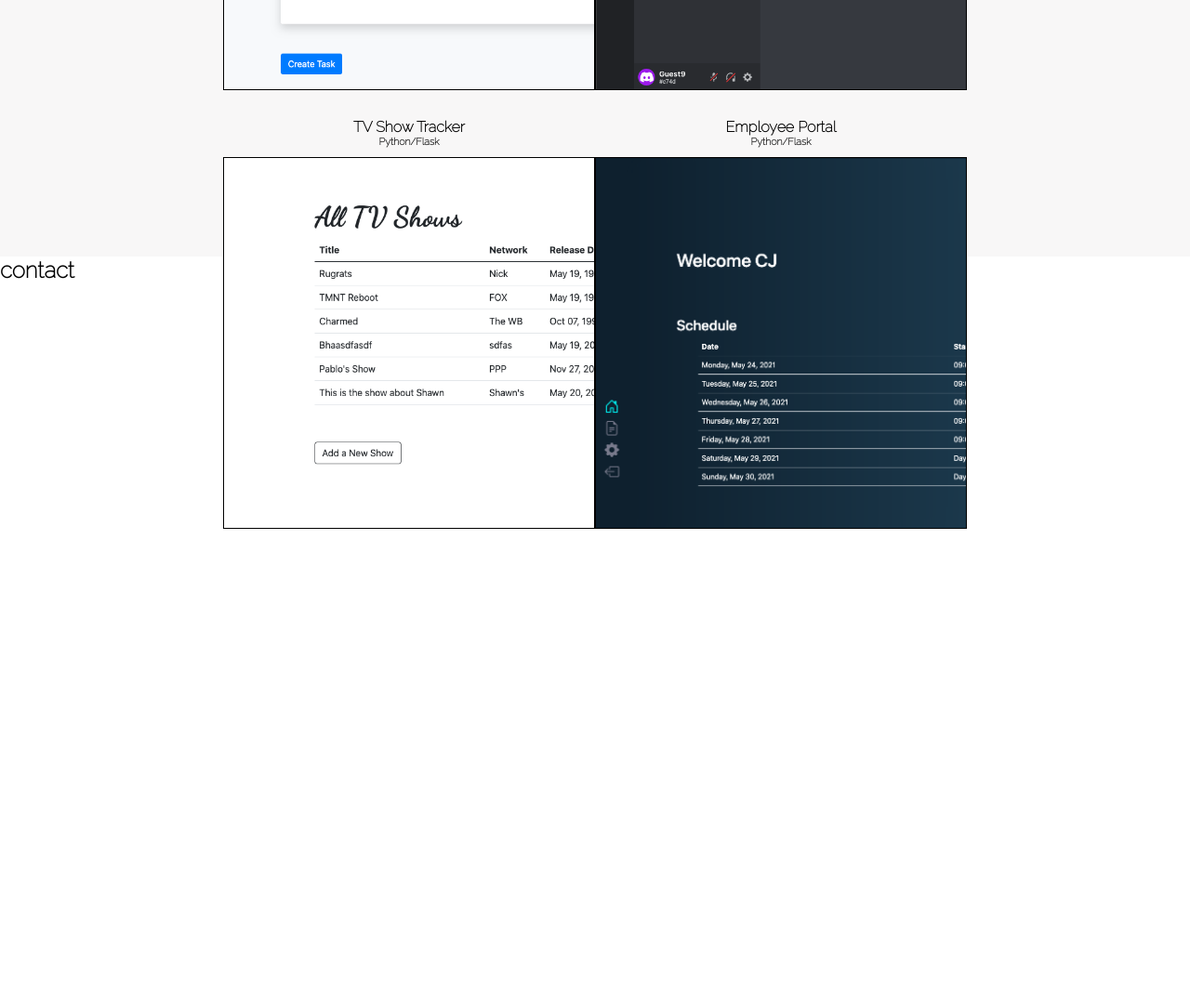
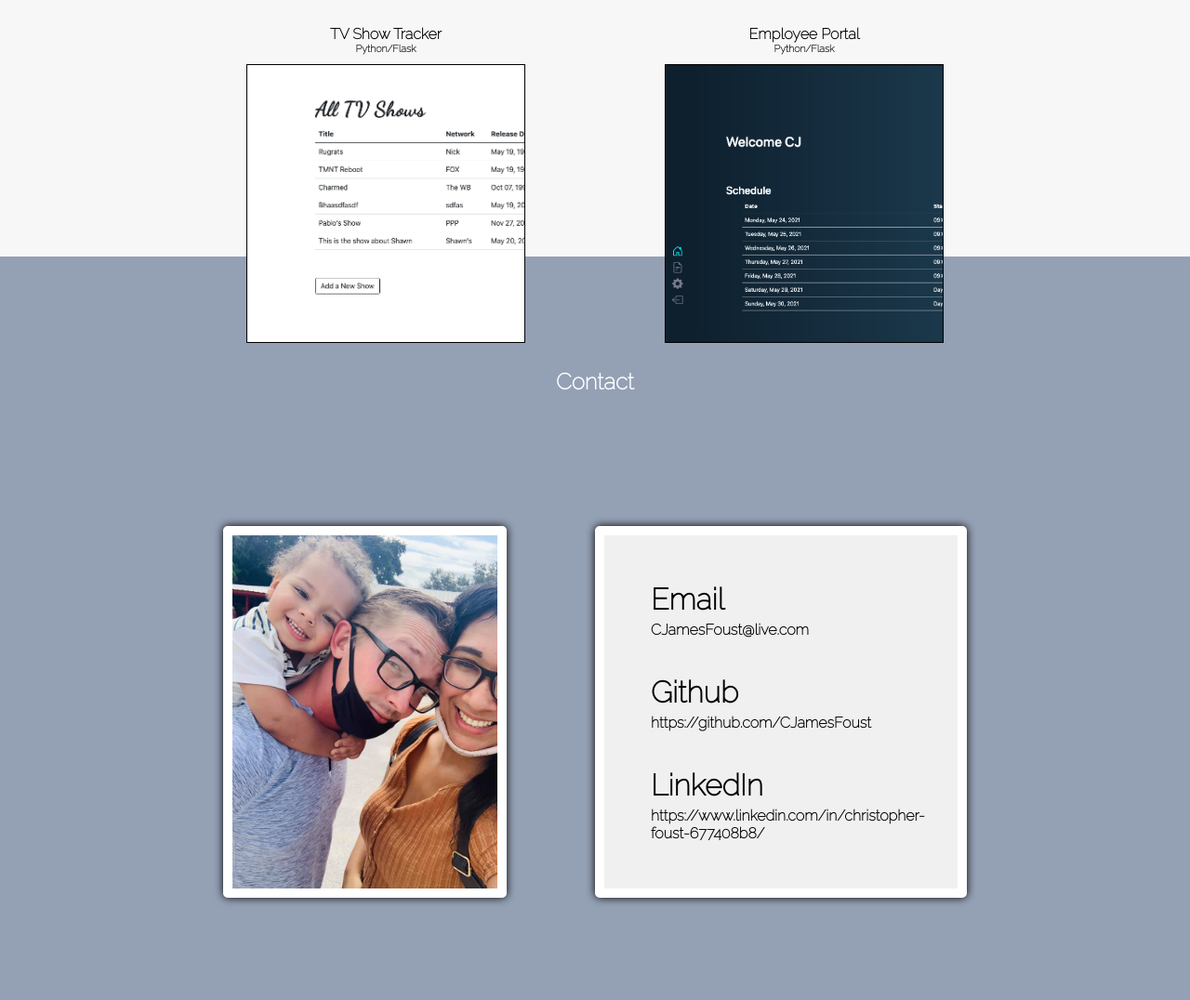
Before and after one commit to CJamesFoust/Portfolio-Website, a plain HTML site: page index.html in a window 1280 px wide. Shown: the part 2124-3200 px from the top of the page at 93% size. Drawn offline with nearby package versions, Linux system fonts and the light colour scheme.

Commit message:
finished contact page

```diff
--- a/index.html
+++ b/index.html
@@ -89,7 +89,7 @@
                     </div>
                 </div>
             </div>
-            <div class="about-title mt-100">
+            <div class="about-title mt-50">
                 <h2>What I Do</h2>
             </div>
             <div class="row">
@@ -108,7 +108,7 @@
                     <h3>Database</h3>
                     <p class="mt-20">SQL and NoSQL database comprehension.</p>
                 </div>
-            <div class="row mt-100">
+            <div class="row mt-50">
                 <div class="col-2 fade-in">
                     <img src="imgs/idea.svg" id="problemSolving" class="icons" />
                     <h3>Problem Solving</h3>
@@ -127,35 +127,58 @@
             <div class="portfolio-title">
                 <h2>My Portfolio</h2>
             </div>
-            <div class="row spaceBetween">
+            <div class="row spaceBetween row-900">
                 <div class="col flex-justify">
                     <h4>Task Manager</h4>
                     <h6>Java/MySQL</h6>
-                    <a href="https://github.com/CJamesFoust/Task-Manager" target="_blank"><div class="test-1"></div></a>
+                    <a href="https://github.com/CJamesFoust/Task-Manager" target="_blank"><div class="project-1"></div></a>
                 </div>
                 <div class="col flex-justify">
                     <!-- https://github.com/PPadilla44/Discord-Clone -->
                     <h4>Discord Clone</h4>
                     <h6>React/MongoDB</h6>
-                    <a href="https://github.com/PPadilla44/Discord-Clone" target="_blank"><div class="test-2"></div></a>
+                    <a href="https://github.com/PPadilla44/Discord-Clone" target="_blank"><div class="project-2"></div></a>
                 </div>
             </div>
-            <div class="row spaceBetween">
+            <div class="row spaceBetween row-900">
                 <div class="col flex-justify">
                     <h4>TV Show Tracker</h4>
                     <h6>Python/Flask</h6>
-                    <a href="https://github.com/CJamesFoust/python" target="_blank"><div class="test-3"></div></a>
+                    <a href="https://github.com/CJamesFoust/python" target="_blank"><div class="project-3"></div></a>
                 </div>
                 <div class="col flex-justify">
                     <h4>Employee Portal</h4>
                     <h6>Python/Flask</h6>
-                    <a href="https://github.com/CJamesFoust/Employee-Portal" target="_blank"><div class="test-4"></div></a>
+                    <a href="https://github.com/CJamesFoust/Employee-Portal" target="_blank"><div class="project-4"></div></a>
                 </div>
             </div>
         </div>
     </section>
     <section id="contact">
-        <h1>contact</h1>
+        <div class="contact-title">
+            <h2>Contact</h2>
+        </div>
+        <div class="contact-container">
+            <img src="/imgs/Self.jpeg" height="400" class="self fade-in" id="self" />
+            <div class="contact-links fade-in">
+                <div>
+                        <h4 class="contact-h4">Email</h4>
+                        <h4>CJamesFoust@live.com</h4>
+                </div>
+                <div class="links">
+                    <a href="https://github.com/CJamesFoust" target="_blank">
+                        <h4 class="contact-h4">Github</h4>
+                        <h4>https://github.com/CJamesFoust</h4>
+                    </a>
+                </div>
+                <div class="links">
+                    <a href="https://www.linkedin.com/in/christopher-foust-677408b8/" target="_blank">
+                    <h4 class="contact-h4">LinkedIn</h4>
+                    <h4>https://www.linkedin.com/in/christopher-foust-677408b8/</h4>
+                    </a>
+                </div>
+            </div>
+        </div>
     </section>
 
 
--- a/script.js
+++ b/script.js
@@ -1,6 +1,8 @@
 const tl = gsap.timeline({ defaults: { ease: "power1.out" } } )
 const faders = document.querySelectorAll('.fade-in');
 const fadersTwo = document.querySelectorAll('.fade-in-2');
+const photoFader = document.getElementById('self');
+console.log(photoFader)
 
 tl.to(".text", { x: "0%", duration: 1.5, stagger: 0.25 });
 tl.to(".slider", { x: "-100%", duration: 1.5, delay: 1 });
@@ -18,7 +20,6 @@ const homeNav = document.getElementById('home-nav')
 const portfolioNav = document.getElementById('portfolio-nav')
 const contactNav = document.getElementById('contact-nav')
 const navElements = document.getElementsByClassName('nav-element')
-console.log(navElements)
 
 const cLogWindow = () => {
     if(window.pageYOffset < aboutY) {
--- a/style.css
+++ b/style.css
@@ -92,6 +92,10 @@ nav {
 
 .mt-20 {
     margin-top: 20px;
+}
+
+.mt-50 {
+    margin-top: 50;
 }
 
 .mt-100 {
@@ -199,9 +203,15 @@ nav {
 }
 
 #contact {
-    background-color: white;
+    background-color: rgb(148, 160, 180);
     height: 100vh;
+    display: flex;
+    align-items: center;
+    flex-direction: column;
+    padding-top: 90px;
     font-family: 'Raleway', sans-serif;
+    user-select: none;
+    color: white;
 }
 
 .about-container {
@@ -230,6 +240,10 @@ nav {
     flex-wrap: wrap;
     margin-left: -15px;
     margin-right: -15px;
+}
+
+.row-900 {
+    width: 900px;
 }
 
 .col {
@@ -281,7 +295,7 @@ nav {
 
 .icons {
     margin-bottom: 20px;
-    height: 120px;
+    height: 60px;
     border-radius: 50%;
 }
 
@@ -332,10 +346,10 @@ opacity: 1;
     flex-direction: column;
 }
 
-.test-1 {
+.project-1 {
     flex: 1;
-    width: 400px;
-    min-height: 400px;
+    width: 300px;
+    min-height: 300px;
     background-image: url('imgs/TaskManager.png');
     background-size: cover;
     border: 1px solid black;
@@ -343,10 +357,10 @@ opacity: 1;
     margin-bottom: 30px;
 }
 
-.test-2 {
+.project-2 {
     flex: 1;
-    width: 400px;
-    min-height: 400px;
+    width: 300px;
+    min-height: 300px;
     background-image: url('imgs/DiscordClone.png');
     background-size: cover;
     border: 1px solid black;
@@ -354,22 +368,71 @@ opacity: 1;
     margin-bottom: 30px;
 }
 
-.test-3 {
+.project-3 {
     margin-top: 10px;
     flex: 1;
-    width: 400px;
-    min-height: 400px;
+    width: 300px;
+    min-height: 300px;
     background-image: url('imgs/TVTracker.png');
     background-size: cover;
     border: 1px solid black;
 }
 
-.test-4 {
+.project-4 {
     margin-top: 10px;
     flex: 1;
-    width: 400px;
-    min-height: 400px;
+    width: 300px;
+    min-height: 300px;
     background-image: url('imgs/EmployeePortal.png');
     background-size: cover;
     border: 1px solid black;
 }
+.contact-container {
+    display: flex;
+    justify-content: space-between;
+    align-items: center;
+    height: 100%;
+    width: 800px;
+    color: black;
+}
+
+.self {
+    border: 10px solid white;
+    box-shadow: 0px 0px 10px;
+    border-radius: 5px;
+}
+
+.contact-title {
+    text-align: center;
+    padding: 30px 0;
+    position: relative;
+}
+
+.contact-links {
+    width: 400px;
+    height: 400px;
+    background-color: rgb(240, 240, 240);
+    border:10px solid white;
+    box-shadow: 0px 0px 10px;
+    border-radius: 5px;
+    display: flex;
+    justify-content: space-between;
+    flex-direction: column;
+    align-items: flex-start;
+    padding: 50px 50px;
+}
+
+.contact-h4 {
+    font-family: "Raleway", sans-serif;
+    font-size: 2rem;
+    margin-bottom: 5px;
+}
+
+.links a {
+    text-decoration: none;
+    color: black
+}
+
+@media screen and (min-width: 1024px) {
+
+}
```
Also changed, not shown: imgs/IMG_0225.jpeg (added), imgs/Self.jpeg (added).
